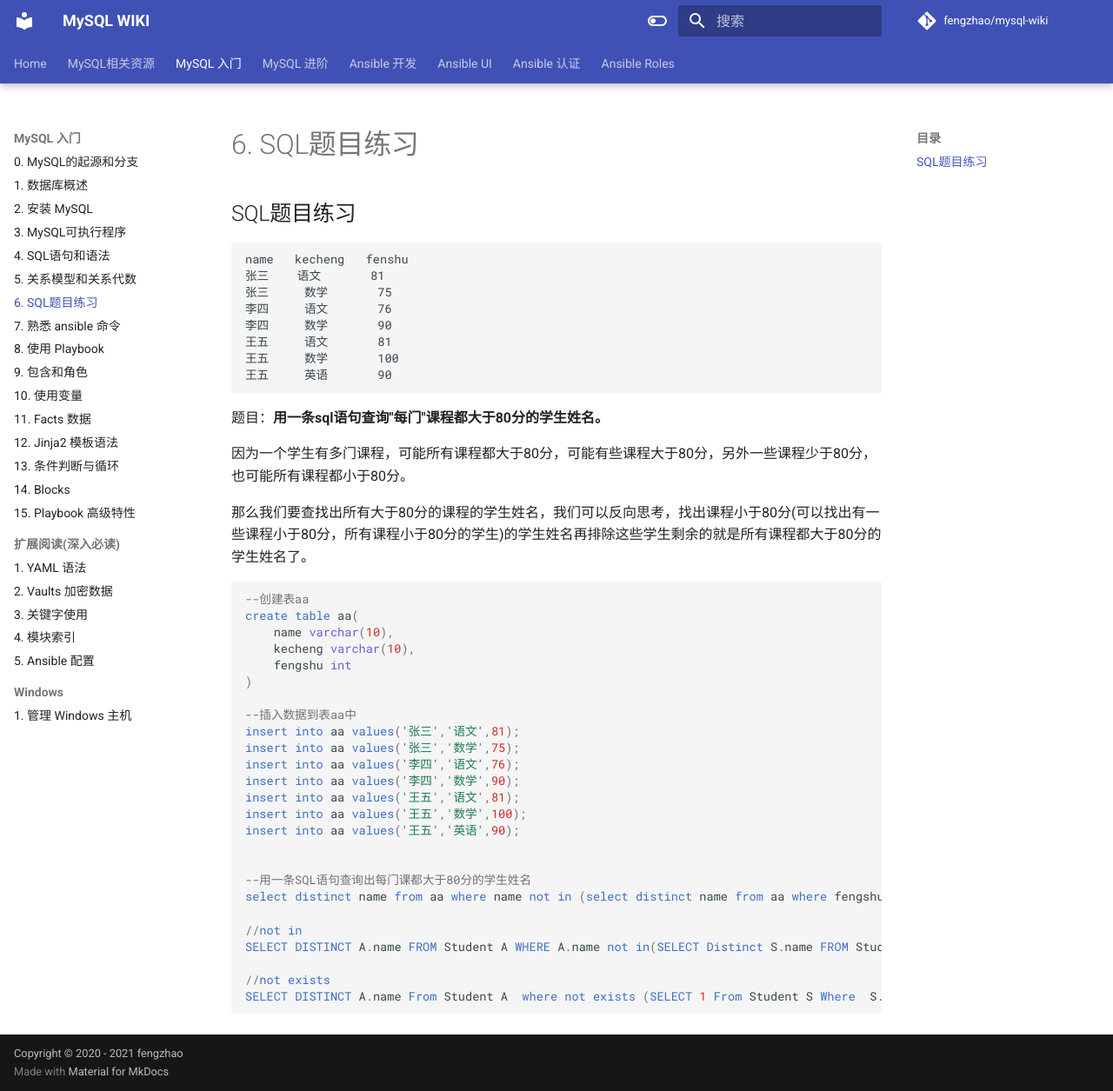
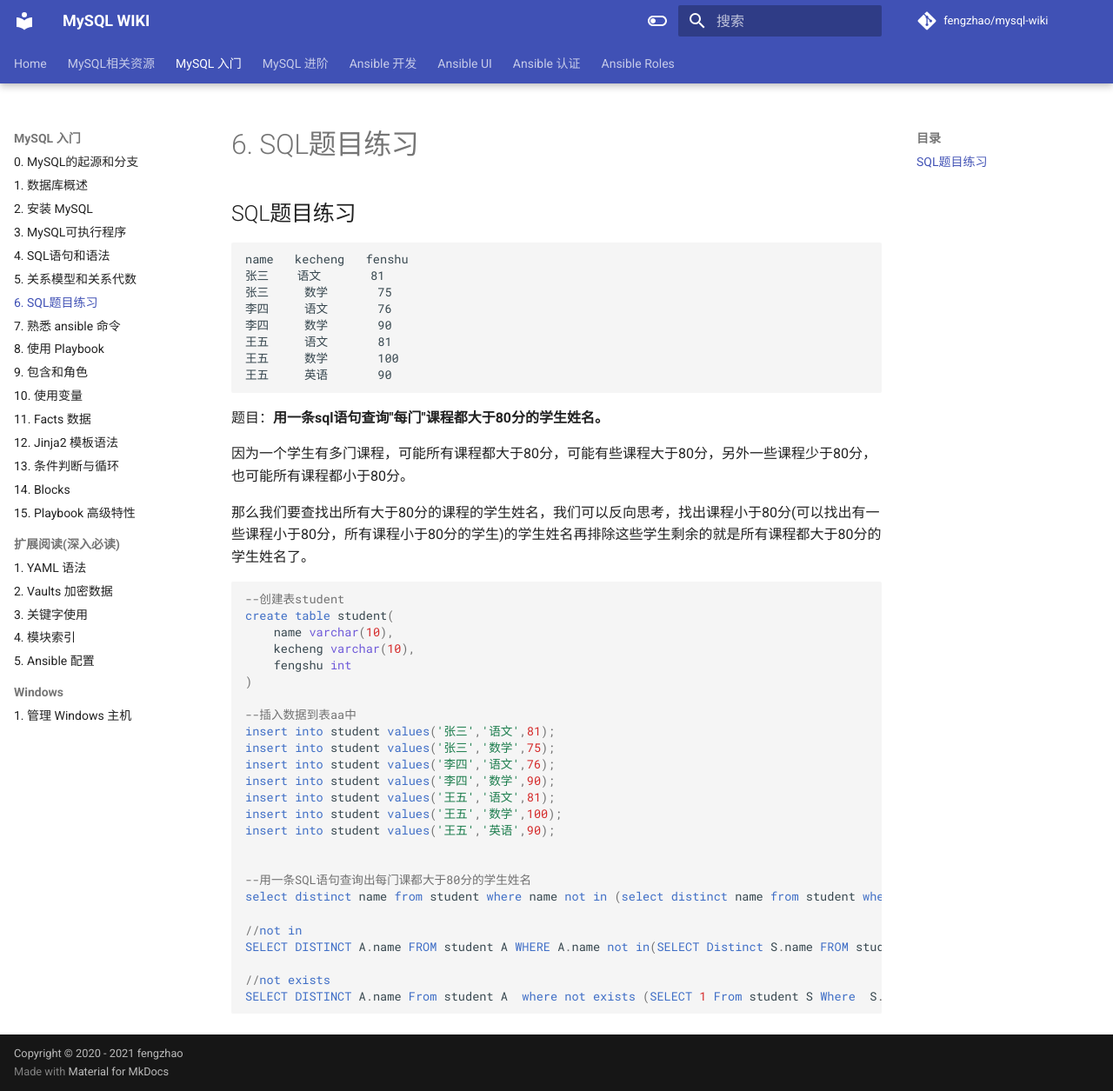
Before and after one commit to fengzhaowiki/mysql-wiki, an MkDocs documentation site: the page built from docs/basic/6.sql_practice.md, in a window 1280 px wide and 1255 px high. Shown: the whole window at 87% size. Built offline with MkDocs 1.6.1 and Material for MkDocs 9.7.7, drawn with Linux system fonts in a browser that asks for light colours; comment, search, counter and statistics services are not loaded.

Commit message:
update mysql docs

````diff
--- a/docs/basic/6.sql_practice.md
+++ b/docs/basic/6.sql_practice.md
@@ -25,29 +25,29 @@ name   kecheng   fenshu
 
 ```SQL
 
---创建表aa
-create table aa(
+--创建表student
+create table student(
 	name varchar(10),
 	kecheng varchar(10),
 	fengshu int
 )
 
 --插入数据到表aa中
-insert into aa values('张三','语文',81);
-insert into aa values('张三','数学',75);
-insert into aa values('李四','语文',76);
-insert into aa values('李四','数学',90);
-insert into aa values('王五','语文',81);
-insert into aa values('王五','数学',100);
-insert into aa values('王五','英语',90);
+insert into student values('张三','语文',81);
+insert into student values('张三','数学',75);
+insert into student values('李四','语文',76);
+insert into student values('李四','数学',90);
+insert into student values('王五','语文',81);
+insert into student values('王五','数学',100);
+insert into student values('王五','英语',90);
 
 
 --用一条SQL语句查询出每门课都大于80分的学生姓名
-select distinct name from aa where name not in (select distinct name from aa where fengshu<=80);
+select distinct name from student where name not in (select distinct name from student where fengshu<=80);
 
 //not in
-SELECT DISTINCT A.name FROM Student A WHERE A.name not in(SELECT Distinct S.name FROM Student S WHERE S.score <80);
+SELECT DISTINCT A.name FROM student A WHERE A.name not in(SELECT Distinct S.name FROM student S WHERE S.score <80);
 
 //not exists
-SELECT DISTINCT A.name From Student A  where not exists (SELECT 1 From Student S Where  S.score <80 AND S.name =A.name);
+SELECT DISTINCT A.name From student A  where not exists (SELECT 1 From student S Where  S.score <80 AND S.name =A.name);
 ```
````
